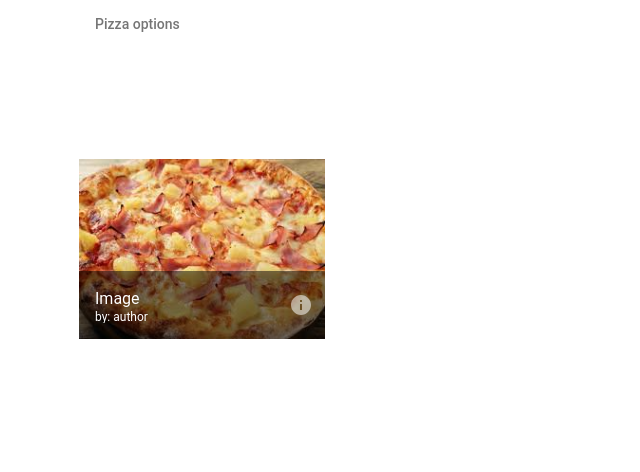
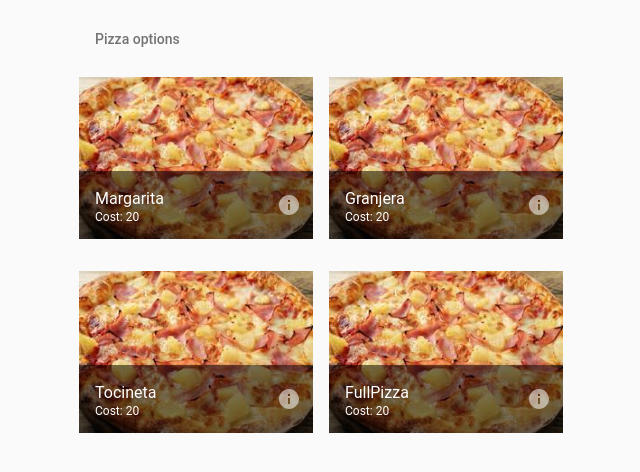
Before and after one commit to Gerson4G/innoscripta-front, a React (Create React App) app: page / in a window 1280 px wide. Shown: the top 472 px of the page, without its empty margins (313-953 px from the left). Built offline with nearby package versions, Linux system fonts and the light colour scheme.

Commit message:
some updates to menu

```diff
--- a/src/components/App.jsx
+++ b/src/components/App.jsx
@@ -15,11 +15,12 @@ const useStyles = makeStyles((theme) => ({
     flexWrap: 'wrap',
     justifyContent: 'space-around',
     overflow: 'hidden',
-    backgroundColor: theme.palette.background.paper,
+    backgroundColor: theme.palette.background.default,
   },
   gridList: {
     width: 500,
     height: 450,
+    padding: '15px',
   },
   icon: {
     color: 'rgba(255, 255, 255, 0.54)',
@@ -29,8 +30,23 @@ const useStyles = makeStyles((theme) => ({
 const pizzaData = [
   {
     img: pizzaImg,
-    title: 'Image',
-    author: 'author',
+    title: 'Margarita',
+    price: 20,
+  },
+  {
+    img: pizzaImg,
+    title: 'Granjera',
+    price: 20,
+  },
+  {
+    img: pizzaImg,
+    title: 'Tocineta',
+    price: 20,
+  },
+  {
+    img: pizzaImg,
+    title: 'FullPizza',
+    price: 20,
   },
 ];
 
@@ -44,11 +60,11 @@ const Menu = () => {
           <ListSubheader component="div">Pizza options</ListSubheader>
         </GridListTile>
         {pizzaData.map((pizza) => (
-          <GridListTile key={pizza.img}>
+          <GridListTile key={pizza.img} className="menu-option">
             <img src={pizza.img} alt={pizza.title} />
             <GridListTileBar
               title={pizza.title}
-              subtitle={<span>by: {pizza.author}</span>}
+              subtitle={<span>Cost: {pizza.price}</span>}
               actionIcon={
                 <IconButton aria-label={`info about ${pizza.title}`} className={classes.icon}>
                   <InfoIcon />
--- a/src/css/App.css
+++ b/src/css/App.css
@@ -36,3 +36,13 @@
     transform: rotate(360deg);
   }
 }
+
+.menu-option:hover {
+  scale: 1.1;
+  transition: ease-out 0.3s;
+}
+
+.MuiGridListTile-tile {
+  height: 90%!important;
+  width: 95%;
+}
```
